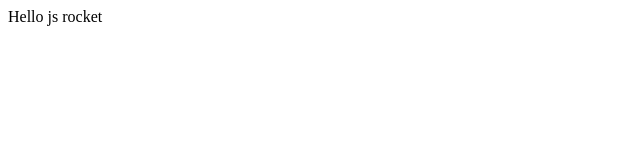
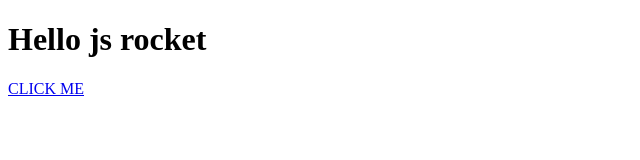
Before and after one commit to nailougamer/js-rocket, a plain HTML site: page index.html in a window 1280 px wide. Shown: the whole page, without its empty margins (0-640 px from the left). Drawn offline with Linux system fonts and the light colour scheme.

Commit message:
made ball stuff

```diff
--- a/index.html
+++ b/index.html
@@ -1 +1,13 @@
-Hello js rocket
+<!DOCTYPE html>
+<html>
+<head>
+	<title>js rocket</title>
+<script type="text/javascript"  src="js/script.js">  </script>
+</head>
+
+</head>
+<body>
+	<h1>Hello js rocket</h1>
+	<a href="#" onclick="ball.bojoing();">CLICK ME</a>
+</body>
+</html>
--- /dev/null
+++ b/js/script.js
@@ -0,0 +1,28 @@
+        var ball = {
+        	make: 'boing',
+        	type: 'bouncy',
+        	color: 'red',
+        	isBouncing: false,
+        	numberOfblueDots: 20,
+        	poles: ['north','east','south','west'],
+
+        	turnOn: function () {this.isBouncing = true; },
+
+       		turnOff: function () {this.isBouncing = false; },
+
+          bojoing: function () {alert('bojoing');
+        },
+
+       		bounce: function (boing) {
+       			console.log('bounce ' +boing);
+       			if (boing == true) {
+       			this.isBouncing = true;
+       			} else {
+       				this.isBouncing = false;
+       			}
+       		}
+
+        };
+
+
+        console.log('hello humans');
```
Also changed, not shown: script.js (added, +25 -0 lines), 1 other file.
